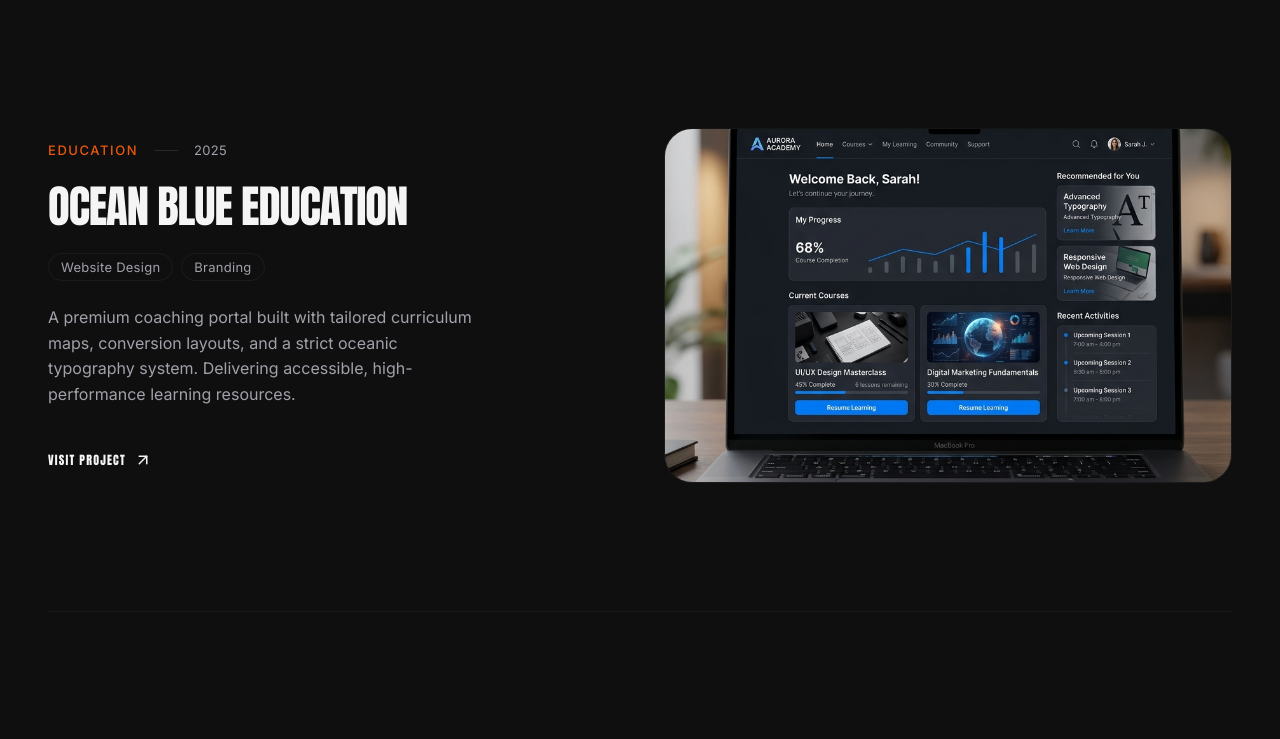
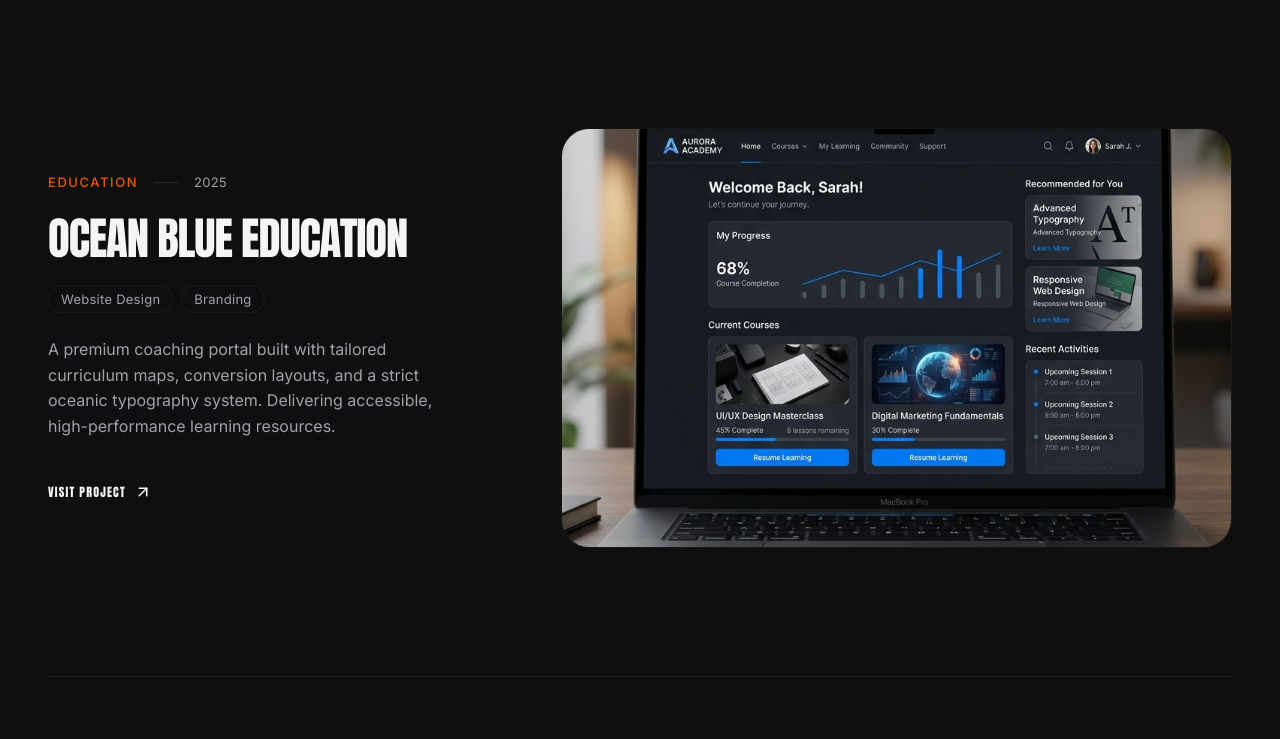
Before and after one commit to KalyaRaunak/Con_Portfolio, a React (Vite) app: page / in a window 1280 px wide. Shown: the part 4000-4739 px from the top of the page. Built offline with nearby package versions, Linux system fonts and the light colour scheme.

Commit message:
feat: restore full-size card layout (5/7 columns) for featured projects, keeping clickable project links

```diff
--- a/src/components/ProjectCard.tsx
+++ b/src/components/ProjectCard.tsx
@@ -106,8 +106,8 @@ export default function ProjectCard({ project }: ProjectCardProps) {
         ref={textRef}
         className={`col-span-12 md:col-span-5 flex flex-col justify-center space-y-6 ${
           project.layout === "left"
-            ? "order-2 md:order-1 md:pr-4 lg:pr-8"
-            : "order-2 md:order-2 md:col-start-8 md:pl-4 lg:pl-8"
+            ? "order-2 md:order-1 md:pr-12"
+            : "order-2 md:order-2 md:pl-12"
         }`}
       >
         {/* Meta / Eyebrow */}
@@ -158,10 +158,10 @@ export default function ProjectCard({ project }: ProjectCardProps) {
 
       {/* Image Content */}
       <div
-        className={`col-span-12 md:col-span-6 ${
+        className={`col-span-12 md:col-span-7 ${
           project.layout === "left"
-            ? "order-1 md:order-2 md:col-start-7"
-            : "order-1 md:order-1 md:col-start-1"
+            ? "order-1 md:order-2"
+            : "order-1 md:order-1"
         }`}
       >
         <a
```
